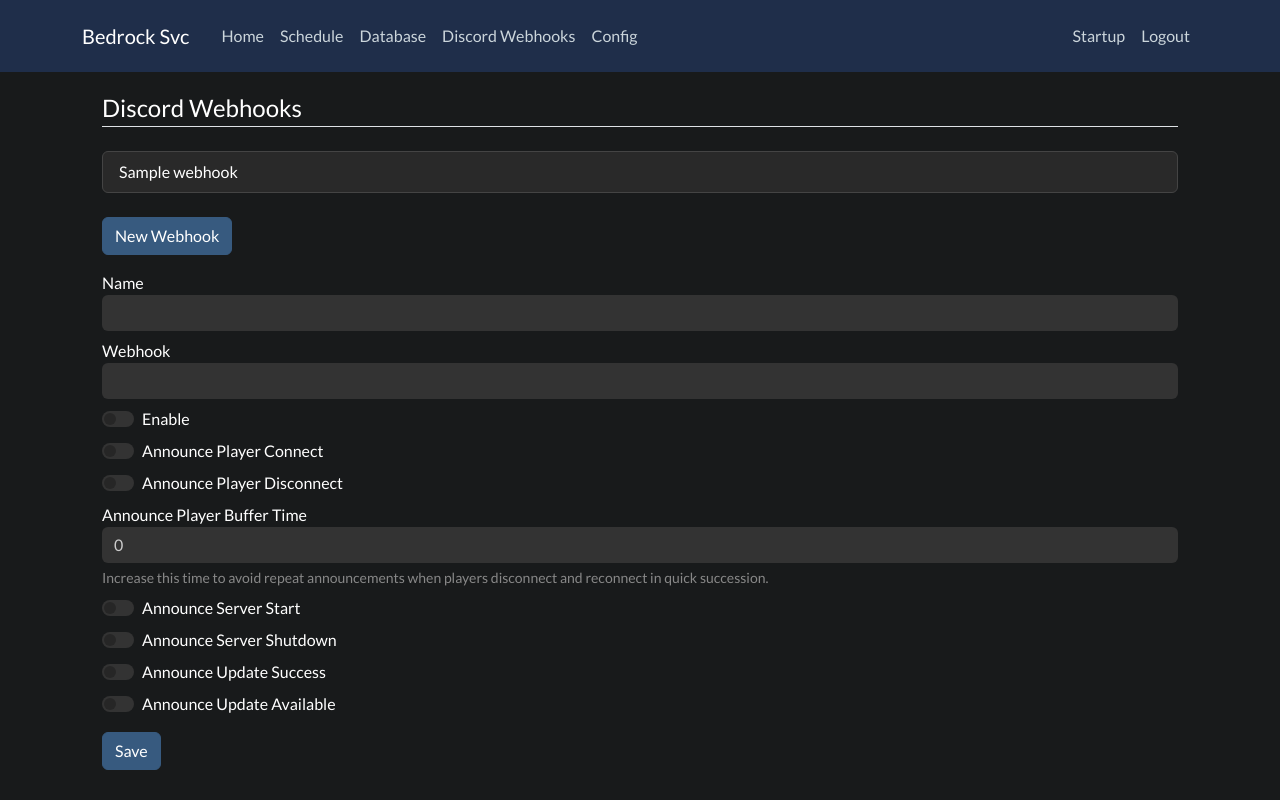
After one commit to pdjohntony/bedrock-svc, a Flask app: page /discordwebhook in a window 1280 px wide, after a click on "New Webhook". The commit adds this page. Run offline with Flask 2, Linux system fonts and the light colour scheme; a user stored in the database is signed in; tables that the repository leaves empty hold one stand-in row (values such as "Sample post"); parts of the project's set-up code (start-up, migrations or seed data) failed here and were passed over; some libraries are stand-ins or nearby versions.

Commit message:
Discord webhooks Model, Form, Routes, HTML Still need to incorporate into BDS module

```diff
--- a/bedrocksvc/forms.py
+++ b/bedrocksvc/forms.py
@@ -1,7 +1,7 @@
 import logging
 from flask_wtf import FlaskForm
-from wtforms import StringField, PasswordField, SelectField, BooleanField, SubmitField
-from wtforms.validators import DataRequired, Length, EqualTo, Email, ValidationError
+from wtforms import StringField, PasswordField, SelectField, BooleanField, SubmitField, IntegerField
+from wtforms.validators import DataRequired, InputRequired, Length, EqualTo, Email, ValidationError, URL, NumberRange
 from bedrocksvc.models import User
 
 logger = logging.getLogger(__name__)
@@ -28,3 +28,19 @@ class LoginForm(FlaskForm):
 	password = PasswordField('Password', validators=[DataRequired()])
 	remember = BooleanField('Remember Me')
 	submit   = SubmitField('Login')
+
+class DiscordWebhookForm(FlaskForm):
+	# id                          = IntegerField('id', validators=[DataRequired()])
+	name                        = StringField('Name', validators=[DataRequired(), Length(min=1, max=120)])
+	webhook                     = StringField('Webhook', validators=[DataRequired(), URL()])
+	enabled                     = BooleanField('Enable', validators=[])
+	announce_player_connect     = BooleanField('Announce Player Connect', validators=[])
+	announce_player_disconnect  = BooleanField('Announce Player Disconnect', validators=[])
+	announce_player_buffer_time = IntegerField('Announce Player Buffer Time', validators=[InputRequired(), NumberRange(min=0, max=600)], default=0)
+	announce_server_start       = BooleanField('Announce Server Start', validators=[])
+	announce_server_shutdown    = BooleanField('Announce Server Shutdown', validators=[])
+	announce_update_success     = BooleanField('Announce Update Success', validators=[])
+	announce_update_available   = BooleanField('Announce Update Available', validators=[])
+	submit                      = SubmitField('Save')
+	update                      = SubmitField('Update')
+	delete                      = SubmitField('Delete')
--- a/bedrocksvc/routes.py
+++ b/bedrocksvc/routes.py
@@ -2,8 +2,8 @@ import logging
 from flask import url_for, render_template, flash, redirect, request, session
 from flask_login import login_user, current_user, logout_user, login_required
 from bedrocksvc import app, db, bcrypt, crypt, session_data, BDSServer
-from bedrocksvc.models import User, Player, PlayerEvent
-from bedrocksvc.forms import RegistrationForm, LoginForm
+from bedrocksvc.models import User, Player, PlayerEvent, DiscordWebhook
+from bedrocksvc.forms import RegistrationForm, LoginForm, DiscordWebhookForm
 
 logger = logging.getLogger(__name__)
 
@@ -33,6 +33,10 @@ def register():
 		flash('Your account has been created!', 'success')
 		logger.info(f"Account '{form.username.data}' has been created!")
 		return redirect(url_for('login'))
+	else:
+		for field, error in form.errors.items():
+			logger.error(f"Form invalid: {field.capitalize()}: {error}")
+			flash(f'{field.capitalize()}: {error[0]}', 'danger')
 	return render_template('register.html', title='Register', form=form)
 
 @app.route("/login", methods=['GET', 'POST'])
@@ -61,12 +65,6 @@ def logout():
 	logout_user()
 	return redirect(url_for('login'))
 
-# def shutdown_server():
-# 	func = request.environ.get('werkzeug.server.shutdown')
-# 	if func is None:
-# 		raise RuntimeError('Not running with the Werkzeug Server')
-# 	func()
-
 @app.route("/startup")
 @login_required
 def startup():
@@ -88,3 +86,76 @@ def shutdown():
 	BDSServer.stop_server()
 	flash('Bedrock server shutdown!', 'success')
 	return redirect(url_for('home'))
+
+@app.route("/discordwebhook", methods=['GET', 'POST'])
+@login_required
+def discord_webhooks():
+	webhooks = DiscordWebhook.query.all()
+	form     = DiscordWebhookForm()
+
+	if form.validate_on_submit():
+		new_webhook = DiscordWebhook(
+			name                        = form.name.data,
+			webhook                     = form.webhook.data,
+			enabled                     = form.enabled.data,
+			announce_player_connect     = form.announce_player_connect.data,
+			announce_player_disconnect  = form.announce_player_disconnect.data,
+			announce_player_buffer_time = form.announce_player_buffer_time.data,
+			announce_server_start       = form.announce_server_start.data,
+			announce_server_shutdown    = form.announce_server_shutdown.data,
+			announce_update_success     = form.announce_update_success.data,
+			announce_update_available   = form.announce_update_available.data
+		)
+		db.session.add(new_webhook)
+		db.session.commit()
+		flash('Discord Webhook created!', 'success')
+		logger.info(f"Discord Webhook '{form.name.data}' has been created!")
+		return redirect(url_for("discord_webhooks"))
+	else:
+		for field, error in form.errors.items():
+			logger.error(f"Form invalid: {field.capitalize()}: {error}")
+			flash(f'{field.capitalize()}: {error[0]}', 'danger')
+	return render_template('discordwebhook.html', title='Discord Webhooks', form=form, webhooks=webhooks, action='new')
+
+@app.route("/discordwebhook/<int:id>", methods=['GET', 'POST'])
+@login_required
+def discord_webhook(id):
+	webhook = DiscordWebhook.query.get_or_404(id)
+	form    = DiscordWebhookForm()
+
+	if form.validate_on_submit():
+		if form.delete.data == True:
+			db.session.delete(webhook)
+			db.session.commit()
+			logger.info(f"Discord Webhook '{webhook.name}' deleted")
+			flash(f"Discord Webhook '{webhook.name}' deleted", "success")
+			return redirect(url_for("discord_webhooks"))
+		webhook.name                        = form.name.data
+		webhook.webhook                     = form.webhook.data
+		webhook.enabled                     = form.enabled.data
+		webhook.announce_player_connect     = form.announce_player_connect.data
+		webhook.announce_player_disconnect  = form.announce_player_disconnect.data
+		webhook.announce_player_buffer_time = form.announce_player_buffer_time.data
+		webhook.announce_server_start       = form.announce_server_start.data
+		webhook.announce_server_shutdown    = form.announce_server_shutdown.data
+		webhook.announce_update_success     = form.announce_update_success.data
+		webhook.announce_update_available   = form.announce_update_available.data
+		db.session.commit()
+		flash('Discord Webhook updated!', 'success')
+		logger.info(f"Discord Webhook '{form.name.data}' has been updated!")
+		return redirect(url_for("discord_webhooks"))
+	else:
+		for field, error in form.errors.items():
+			logger.error(f"Form invalid: {field.capitalize()}: {error}")
+			flash(f'{field.capitalize()}: {error[0]}', 'danger')
+	return render_template('discordwebhook.html', title='Discord Webhooks', form=form, webhook=webhook, action='edit')
+	form = DiscordWebhookForm()
+	if len(DiscordWebhook.query.all()) > 0:
+		pass
+	if form.validate_on_submit():
+		dwh = User(username=form.username.data, email=form.email.data)
+		db.session.add(dwh)
+		db.session.commit()
+		flash('Discord Webhook created!', 'success')
+		logger.info(f"Discord Webhook '{form.name.data}' has been created!")
+	return render_template('discordwebhook.html', title='Discord Webhook', form=form)
--- a/bedrocksvc/static/main.css
+++ b/bedrocksvc/static/main.css
@@ -107,6 +107,14 @@ body {
 	max-width: 100%;
 }
 
+.list-group-item {
+	background-color: #292929;
+}
+
+.list-group-item:hover {
+	background-color: #333333;
+}
+
 /* table {
 	border-collapse: separate;
 	border-spacing: 25px 2px;
--- /dev/null
+++ b/bedrocksvc/templates/discordwebhook.html
@@ -0,0 +1,185 @@
+{% extends "layout.html" %}
+{% block content %}
+<div class="content-section">
+	<legend class="border-bottom mb-4">Discord Webhooks</legend>
+	{% if action == 'new' %}
+		<div class="list-group mb-4">
+			{% for webhook in webhooks %}
+				<a href="discordwebhook/{{ webhook.id }}" class="list-group-item list-group-item-action">{{ webhook.name }} {% if webhook.enabled == False %}<span class="text-muted fst-italic ms-1">Disabled</span>{% endif %}</a>
+			{% endfor %}
+		</div>
+		<button class="btn btn-primary mb-3" type="button" data-bs-toggle="collapse" data-bs-target="#webhook-form">
+			New Webhook
+		</button>
+	{% endif %}
+	<div {% if action == 'new' %}class="collapse"{% endif %} id="webhook-form">
+		<form method="POST" action="">
+			{{ form.hidden_tag() }}
+			<fieldset class="form-group">
+				<div class="form-group mb-2">
+					{{ form.name.label(class="form-control-label") }}
+					{% if form.name.errors %}
+						{{ form.name(class="form-control is-invalid") }}
+						<div class="invalid-feedback">
+							{% for error in form.name.errors %}
+								<span>{{ error }}</span>
+							{% endfor %}
+						</div>
+					{% else %}
+						{% if action == 'edit' %}
+							{{ form.name(class="form-control", value=webhook.name) }}
+						{% else %}
+							{{ form.name(class="form-control") }}
+						{% endif %}
+					{% endif %}
+				</div>
+				<div class="form-group mb-2">
+					{{ form.webhook.label(class="form-control-label") }}
+					{% if form.webhook.errors %}
+						{{ form.webhook(class="form-control is-invalid") }}
+						<div class="invalid-feedback">
+							{% for error in form.webhook.errors %}
+								<span>{{ error }}</span>
+							{% endfor %}
+						</div>
+					{% else %}
+						{% if action == 'edit' %}
+							{{ form.webhook(class="form-control", value=webhook.webhook) }}
+						{% else %}
+							{{ form.webhook(class="form-control") }}
+						{% endif %}
+					{% endif %}
+				</div>
+				<div class="form-check form-switch mb-2">
+					{{ form.enabled.label(class="form-check-label") }}
+					{% if form.enabled.errors %}
+						{{ form.enabled(class="form-control is-invalid") }}
+						<div class="invalid-feedback">
+							{% for error in form.enabled.errors %}
+								<span>{{ error }}</span>
+							{% endfor %}
+						</div>
+					{% else %}
+						<input class="form-check-input" id="enabled" name="enabled" type="checkbox" {% if action == 'edit' %}{% if webhook.enabled == True %}checked{% endif %}{% endif %}>
+					{% endif %}
+				</div>
+				<div class="form-check form-switch mb-2">
+					{{ form.announce_player_connect.label(class="form-check-label") }}
+					{% if form.announce_player_connect.errors %}
+						{{ form.announce_player_connect(class="form-control is-invalid") }}
+						<div class="invalid-feedback">
+							{% for error in form.announce_player_connect.errors %}
+								<span>{{ error }}</span>
+							{% endfor %}
+						</div>
+					{% else %}
+						<input class="form-check-input" id="announce_player_connect" name="announce_player_connect" type="checkbox" {% if action == 'edit' %}{% if webhook.announce_player_connect == True %}checked{% endif %}{% endif %}>
+					{% endif %}
+				</div>
+				<div class="form-check form-switch mb-2">
+					{{ form.announce_player_disconnect.label(class="form-check-label") }}
+					{% if form.announce_player_disconnect.errors %}
+						{{ form.announce_player_disconnect(class="form-control is-invalid") }}
+						<div class="invalid-feedback">
+							{% for error in form.announce_player_disconnect.errors %}
+								<span>{{ error }}</span>
+							{% endfor %}
+						</div>
+					{% else %}
+						<input class="form-check-input" id="announce_player_disconnect" name="announce_player_disconnect" type="checkbox" {% if action == 'edit' %}{% if webhook.announce_player_disconnect == True %}checked{% endif %}{% endif %}>
+					{% endif %}
+				</div>
+				<div class="form-group mb-2">
+					{{ form.announce_player_buffer_time.label(class="form-control-label") }}
+					{% if form.announce_player_buffer_time.errors %}
+						{{ form.announce_player_buffer_time(class="form-control is-invalid") }}
+						<div class="invalid-feedback">
+							{% for error in form.announce_player_buffer_time.errors %}
+								<span>{{ error }}</span>
+							{% endfor %}
+						</div>
+					{% else %}
+						{% if action == 'edit' %}
+							{{ form.announce_player_buffer_time(class="form-control", value=webhook.announce_player_buffer_time) }}
+						{% else %}
+							{{ form.announce_player_buffer_time(class="form-control") }}
+						{% endif %}
+					{% endif %}
+					<div id="announce_player_buffer_time_help" class="form-text">Increase this time to avoid repeat announcements when players disconnect and reconnect in quick succession.</div>
+				</div>
+				<div class="form-check form-switch mb-2">
+					{{ form.announce_server_start.label(class="form-check-label") }}
+					{% if form.announce_server_start.errors %}
+						{{ form.announce_server_start(class="form-control is-invalid") }}
+						<div class="invalid-feedback">
+							{% for error in form.announce_server_start.errors %}
+								<span>{{ error }}</span>
+							{% endfor %}
+						</div>
+					{% else %}
+						<input class="form-check-input" id="announce_server_start" name="announce_server_start" type="checkbox" {% if action == 'edit' %}{% if webhook.announce_server_start == True %}checked{% endif %}{% endif %}>
+					{% endif %}
+				</div>
+				<div class="form-check form-switch mb-2">
+					{{ form.announce_server_shutdown.label(class="form-check-label") }}
+					{% if form.announce_server_shutdown.errors %}
+						{{ form.announce_server_shutdown(class="form-control is-invalid") }}
+						<div class="invalid-feedback">
+							{% for error in form.announce_server_shutdown.errors %}
+								<span>{{ error }}</span>
+							{% endfor %}
+						</div>
+					{% else %}
+						<input class="form-check-input" id="announce_server_shutdown" name="announce_server_shutdown" type="checkbox" {% if action == 'edit' %}{% if webhook.announce_server_shutdown == True %}checked{% endif %}{% endif %}>
+					{% endif %}
+				</div>
+				<div class="form-check form-switch mb-2">
+					{{ form.announce_update_success.label(class="form-check-label") }}
+					{% if form.announce_update_success.errors %}
+						{{ form.announce_update_success(class="form-control is-invalid") }}
+						<div class="invalid-feedback">
+							{% for error in form.announce_update_success.errors %}
+								<span>{{ error }}</span>
+							{% endfor %}
+						</div>
+					{% else %}
+						<input class="form-check-input" id="announce_update_success" name="announce_update_success" type="checkbox" {% if action == 'edit' %}{% if webhook.announce_update_success == True %}checked{% endif %}{% endif %}>
+					{% endif %}
+				</div>
+				<div class="form-check form-switch mb-2">
+					{{ form.announce_update_available.label(class="form-check-label") }}
+					{% if form.announce_update_available.errors %}
+						{{ form.announce_update_available(class="form-control is-invalid") }}
+						<div class="invalid-feedback">
+							{% for error in form.announce_update_available.errors %}
+								<span>{{ error }}</span>
+							{% endfor %}
+						</div>
+					{% else %}
+						<input class="form-check-input" id="announce_update_available" name="announce_update_available" type="checkbox" {% if action == 'edit' %}{% if webhook.announce_update_available == True %}checked{% endif %}{% endif %}>
+					{% endif %}
+				</div>
+				<div class="form-group mt-3">
+					{% if action == 'new' %}
+						{{ form.submit(class="btn btn-primary") }}
+					{% else %}
+						{{ form.update(class="btn btn-primary me-1") }}
+						<a class="btn btn-secondary me-1" href="/discordwebhook" role="button">Cancel</a>
+						{{ form.delete(class="btn btn-danger float-end") }}
+					{% endif %}
+				</div>
+			</fieldset>
+		</form>
+	</div>
+</div>
+{% endblock content %}
+{% block scripts %}
+<script type="text/javascript" charset="utf-8">
+	// On DOM ready
+	$(document).ready(function(){
+		if ({{ form.errors|length }} > 0) {
+			$('#webhook-form').addClass('show');
+		}
+	});
+</script>
+{% endblock scripts %}
--- a/bedrocksvc/templates/layout.html
+++ b/bedrocksvc/templates/layout.html
@@ -30,6 +30,8 @@
 						<a class="nav-item nav-link" href="{{ url_for('home') }}">Home</a>
 						<a class="nav-item nav-link" href="{{ url_for('home') }}">Schedule</a>
 						<a class="nav-item nav-link" href="{{ url_for('home') }}">Database</a>
+						<a class="nav-item nav-link" href="{{ url_for('discord_webhooks') }}">Discord Webhooks</a>
+						<a class="nav-item nav-link" href="{{ url_for('home') }}">Config</a>
 					</div>
 					<div class="navbar-nav">
 						{% if current_user.is_authenticated %}
```
Also changed, not shown: bedrocksvc/models.py (+16 -0 lines).
